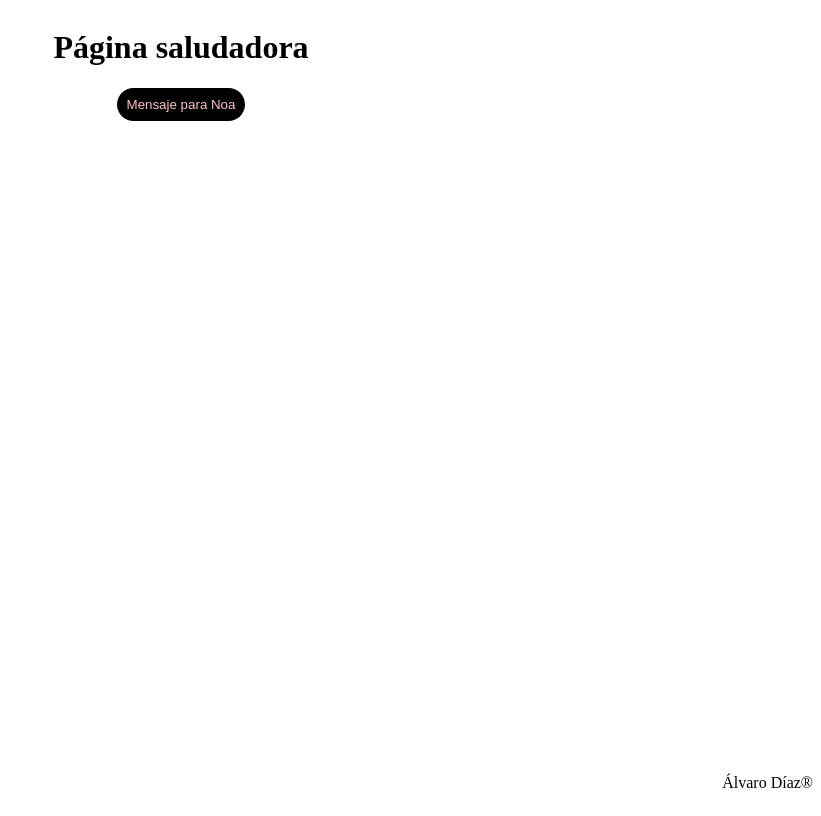
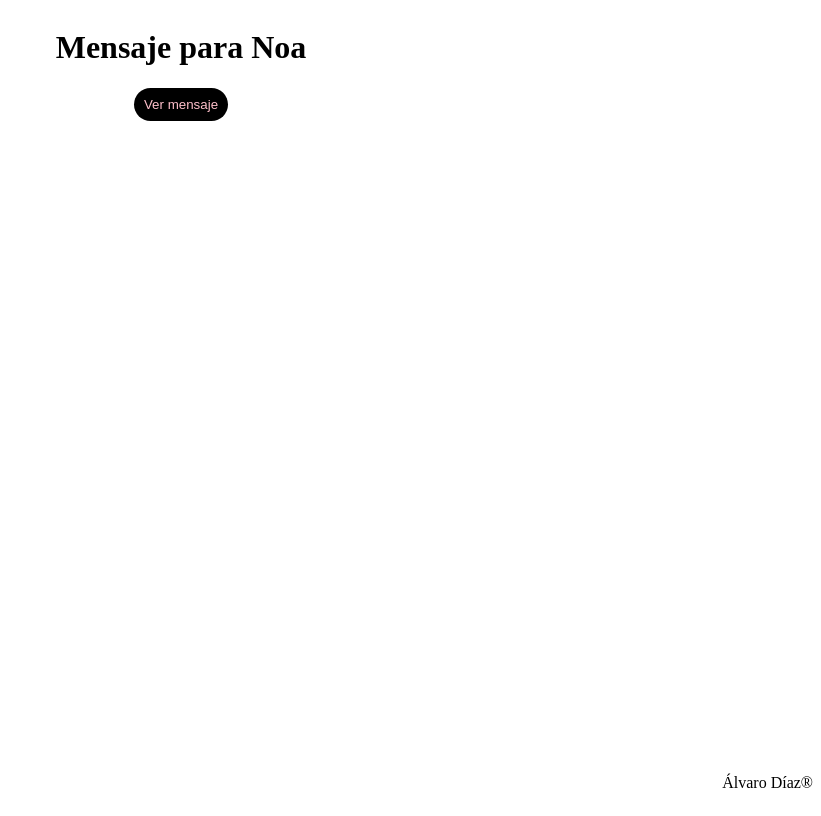
Before and after one commit to AlvaroDiazTorres/saludator, a plain HTML site: page index.html in a window 1280 px wide. Shown: the whole page, without its empty margins (459-1280 px from the left). Drawn offline with nearby package versions, Linux system fonts and the light colour scheme.

Commit message:
Update index.html

```diff
--- a/index.html
+++ b/index.html
@@ -12,11 +12,11 @@
 
 <body>
     <header>
-        <h1>Página saludadora</h1>
+        <h1>Mensaje para Noa</h1>
     </header>
     <section>
         <div id="frase"></div>
-        <button id="botoncillo">Mensaje para Noa</button>
+        <button id="botoncillo">Ver mensaje</button>
     </section>
     <footer>
         <p>Álvaro Díaz®</p>
```
